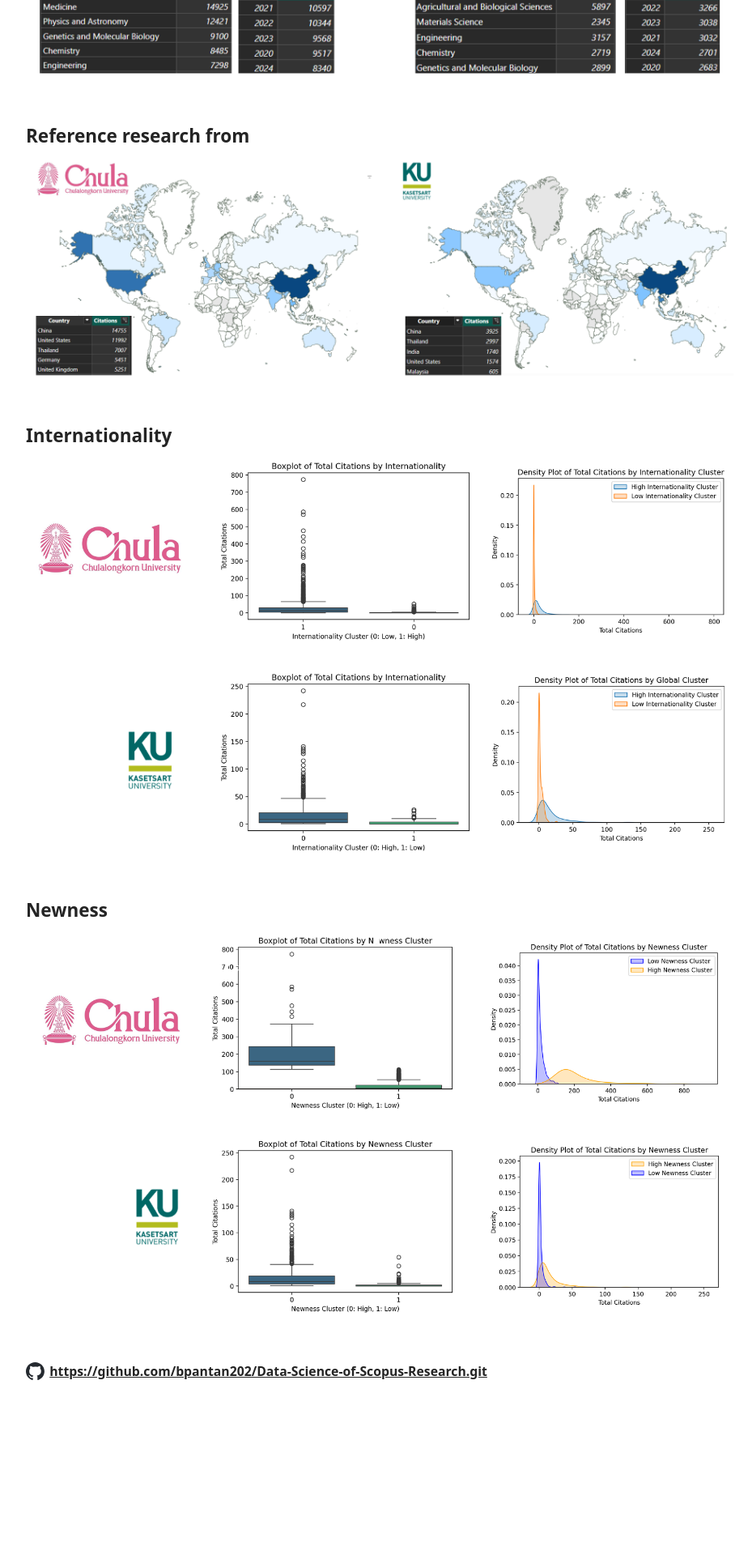
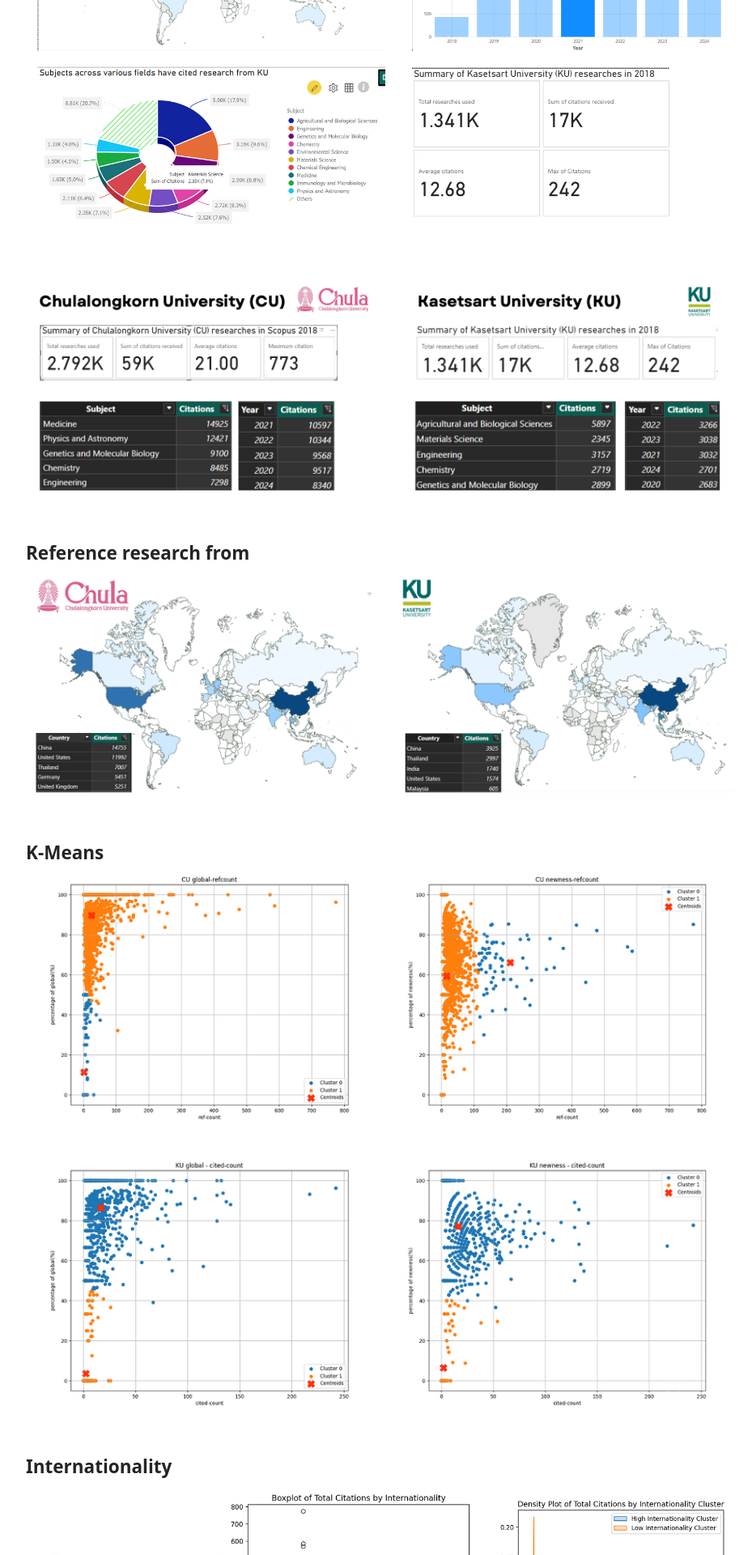
Before and after one commit to bpantan202/pannavich-portfolio, a React (Vite) app: page /#/project/ScopusRS in a window 1280 px wide. Shown: the part 880-2800 px from the top of the page at 81% size, without its empty margins (169-1098 px from the left). Before the commit the page ends 2620 px from the top, so only its background shows below. Built offline with nearby package versions, Linux system fonts and the light colour scheme.

Commit message:
Update scopus info

```diff
--- a/src/pages/ScopusRS.tsx
+++ b/src/pages/ScopusRS.tsx
@@ -4,6 +4,8 @@
 import imgB from "/img/scopus/B.png";
 import imgC from "/img/scopus/C.png";
 import imgD from "/img/scopus/D.png";
+import imgE from "/img/scopus/E.png";
+import imgF from "/img/scopus/F.png";
 import gitLogo from "/img/github-mark.svg";
 
 const ScopusRS: FC = () => {
@@ -38,11 +40,18 @@
       </div>
 
       <div>
+        <img src={imgF} className="w-full object-contain" />
+      </div>
+      <div>
         <img src={imgA} className="w-full object-contain" />
       </div>
       <div>
         <div className="font-bold text-xl mb-2">Reference research from</div>
         <img src={imgB} className="w-full object-contain" />
+      </div>
+      <div>
+        <div className="font-bold text-xl mb-2">K-Means</div>
+        <img src={imgE} className="w-full object-contain" />
       </div>
       <div>
         <div className="font-bold text-xl mb-2">Internationality</div>
```
Also changed, not shown: public/img/scopus/E.png (added), public/img/scopus/F.png (added).
